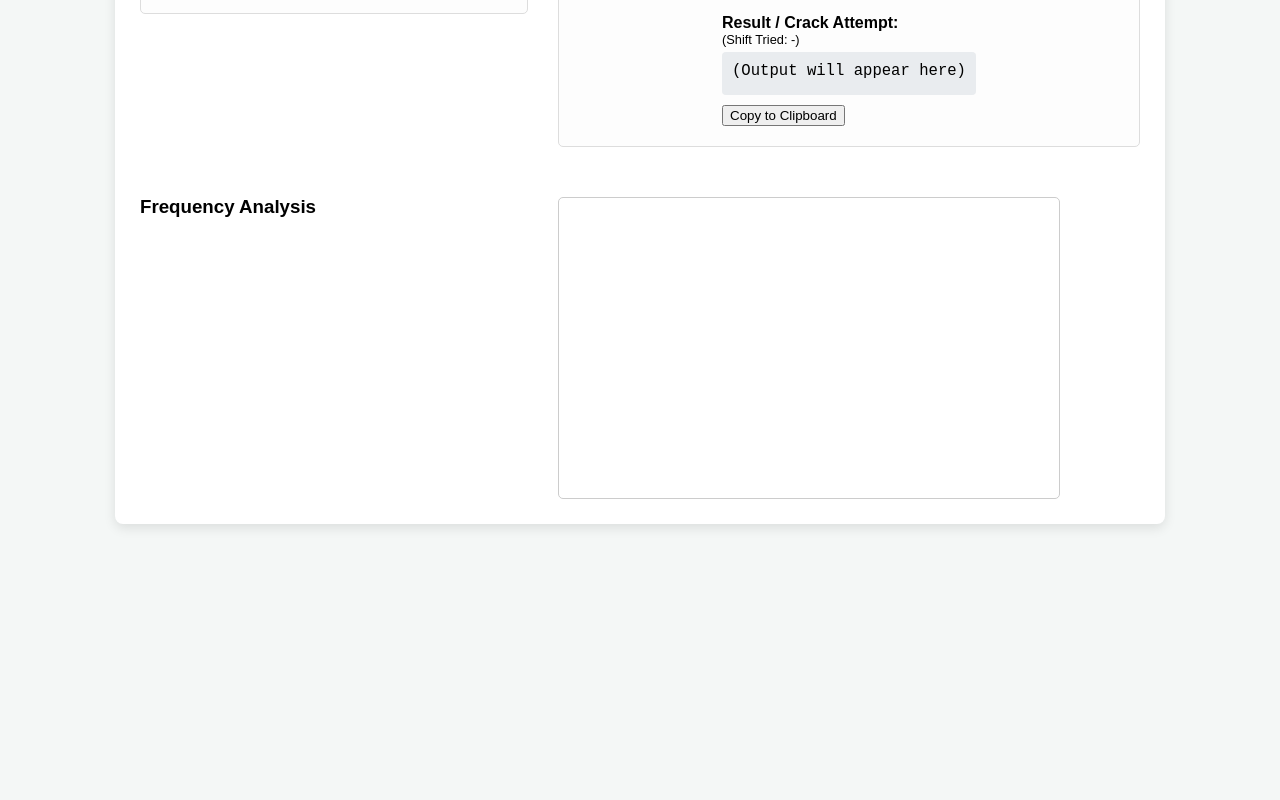
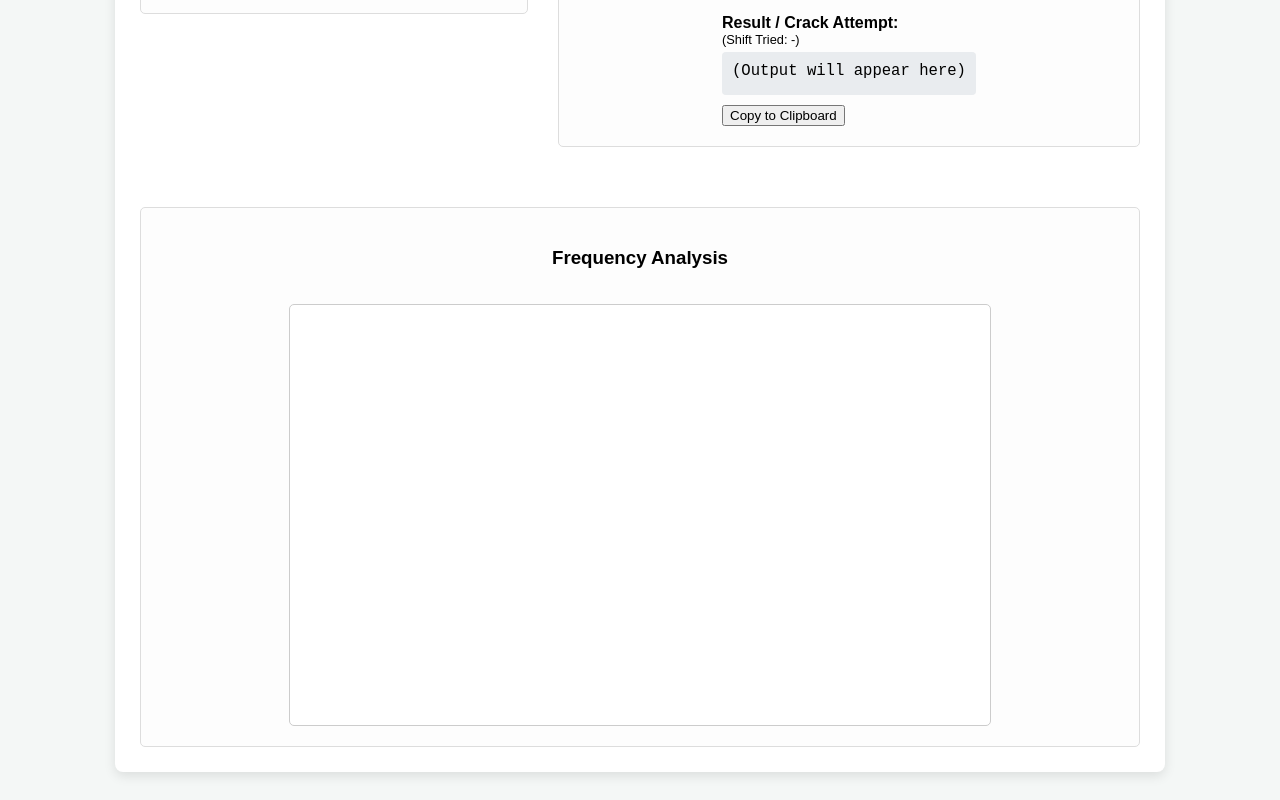
Before and after one commit to ItsAlloy1/Ethical-Hacking-Project, a plain HTML site: page index.html in a window 1280 px wide. Shown: the part 512-1312 px from the top of the page. Before the commit the page ends 1064 px from the top, so only its background shows below. Drawn offline with nearby package versions, Linux system fonts and the light colour scheme.

Commit message:
more changes

```diff
--- a/index.html
+++ b/index.html
@@ -69,8 +69,11 @@
         </div>
       </div>
 
-      <h3>Frequency Analysis</h3>
-      <canvas id="frequencyChart" width="500" height="300"></canvas>
+      <!-- ✅ NEW frequency-area wrapper -->
+      <div class="frequency-area">
+        <h3>Frequency Analysis</h3>
+        <canvas id="frequencyChart" width="500" height="300"></canvas>
+      </div>
     </main>
   </div>
 
--- a/style.css
+++ b/style.css
@@ -239,3 +239,24 @@ body {
     border: 1px solid #ccc;
     border-radius: 5px;
   }
+
+  .frequency-area {
+    grid-column: 1 / -1; /* span the full width of the grid */
+    margin-top: 30px;
+    padding: 20px;
+    border: 1px solid #ddd;
+    border-radius: 5px;
+    background-color: #fdfdfd;
+    display: flex;
+    flex-direction: column;
+    align-items: center;
+}
+
+.frequency-area h3 {
+    margin-bottom: 15px;
+}
+
+canvas#frequencyChart {
+    width: 100% !important;
+    max-width: 700px;
+}
```
